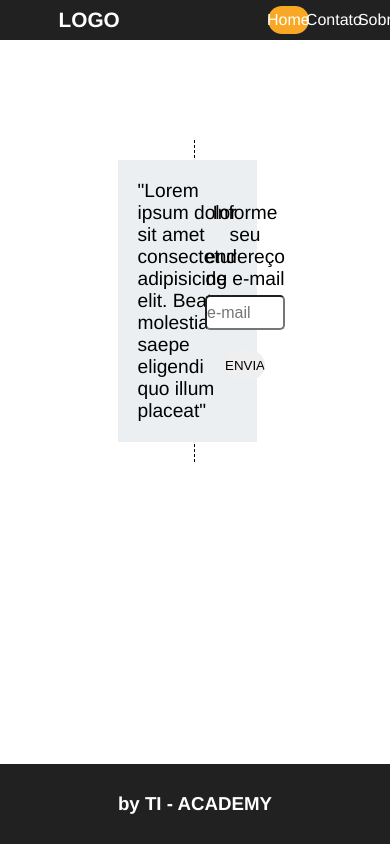
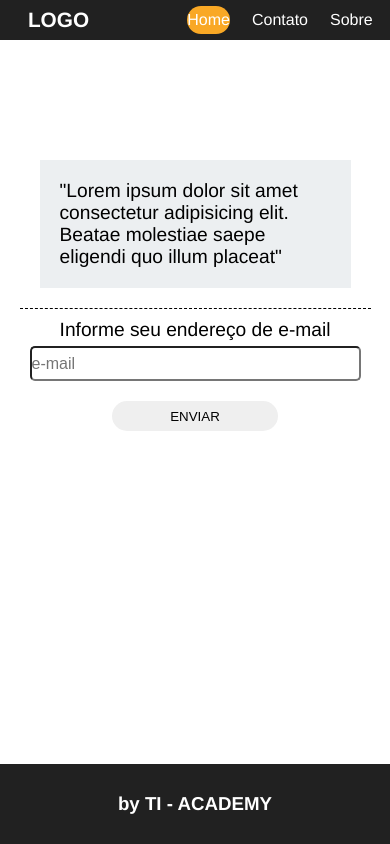
Before and after one commit to thiagocalvi/desafiociclo1, a plain HTML site: page desafio-1/index.html in a window 390 px wide. Drawn offline with Linux system fonts and the light colour scheme.

Commit message:
13/10/21
Implementando o @media screen

```diff
--- a/desafio-1/style.css
+++ b/desafio-1/style.css
@@ -49,7 +49,7 @@ header#cabecalho nav#menu ul li a{
 }
 header#cabecalho nav#menu ul li{
     height: 100%;
-    width: 50%;
+    width: 100%;
     margin: 2px;
     justify-content: center;
     align-items: center;
@@ -67,11 +67,10 @@ header#cabecalho nav#menu ul li:hover{
 
 /*INICIO DO MAIN*/
 main{
-    width: 100%;
-    align-items: center;
+    justify-content: center;
     font-family: var(--font-padrao);
     font-size: 1.2rem;
-    justify-content: center;
+    margin: auto;
 }
 section#conteudo-central{
     margin: 100px auto;
@@ -134,3 +133,36 @@ footer#rodape{
     justify-content: center;
     align-items: center;
 }
+
+@media screen and (max-width: 900px) {
+
+    #conteudo-central{
+        flex-direction: column;
+    }
+    section#conteudo-central div#texto-descritivo{
+        border: none;
+        border-bottom: 1px dashed #000;
+        width: auto;
+    }
+    #div#formulario, section#conteudo-central div#formulario{
+        width: auto;
+    }
+    header#cabecalho nav#menu{
+        width: 70%;
+        align-items: center;
+    }
+    header#cabecalho h1#logo{
+        width: 30%;
+        justify-content: center;
+        margin: 0;
+    }
+
+}
+@media screen and (max-width: 640px){
+    section#conteudo-central{
+        width: 90%;
+    }
+    header#cabecalho nav#menu ul li{
+        margin-right: 20px;
+    }
+}
```
Also changed, not shown: desafio-2/style.css (line endings or trailing spaces).
